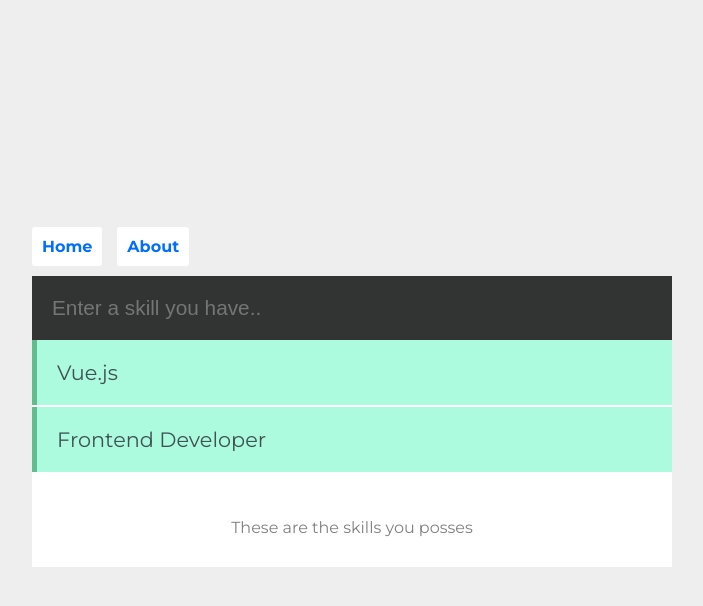
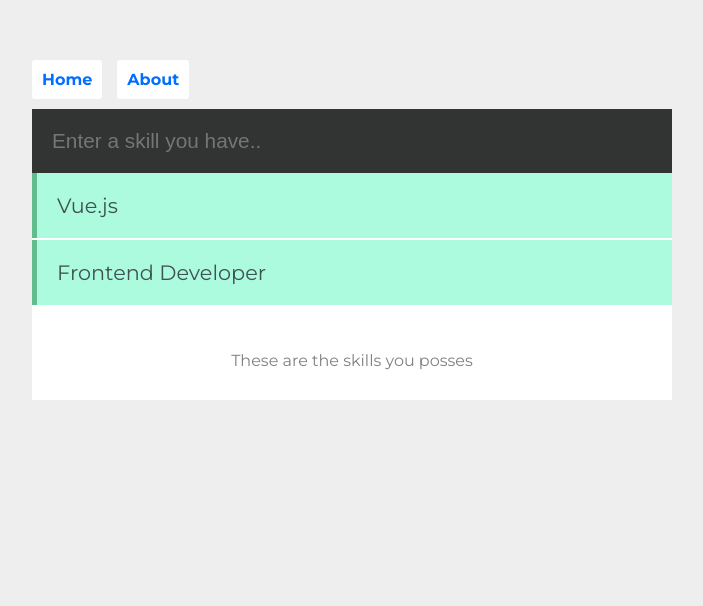
Before and after one commit to ihpannu/vue-todo, a Vue app: page / in a window 1280 px wide. Shown: the top 606 px of the page, without its empty margins (288-991 px from the left). Built offline with nearby package versions, Linux system fonts and the light colour scheme.

Commit message:
added styles

```diff
--- a/src/App.vue
+++ b/src/App.vue
@@ -28,7 +28,8 @@ body {
   display: grid;
   grid-template-rows: auto;
   justify-items: center;
-  align-items: center;
+  padding-top: 50px;
+  /* align-items: center; */
 }
 body,
 html {
```
